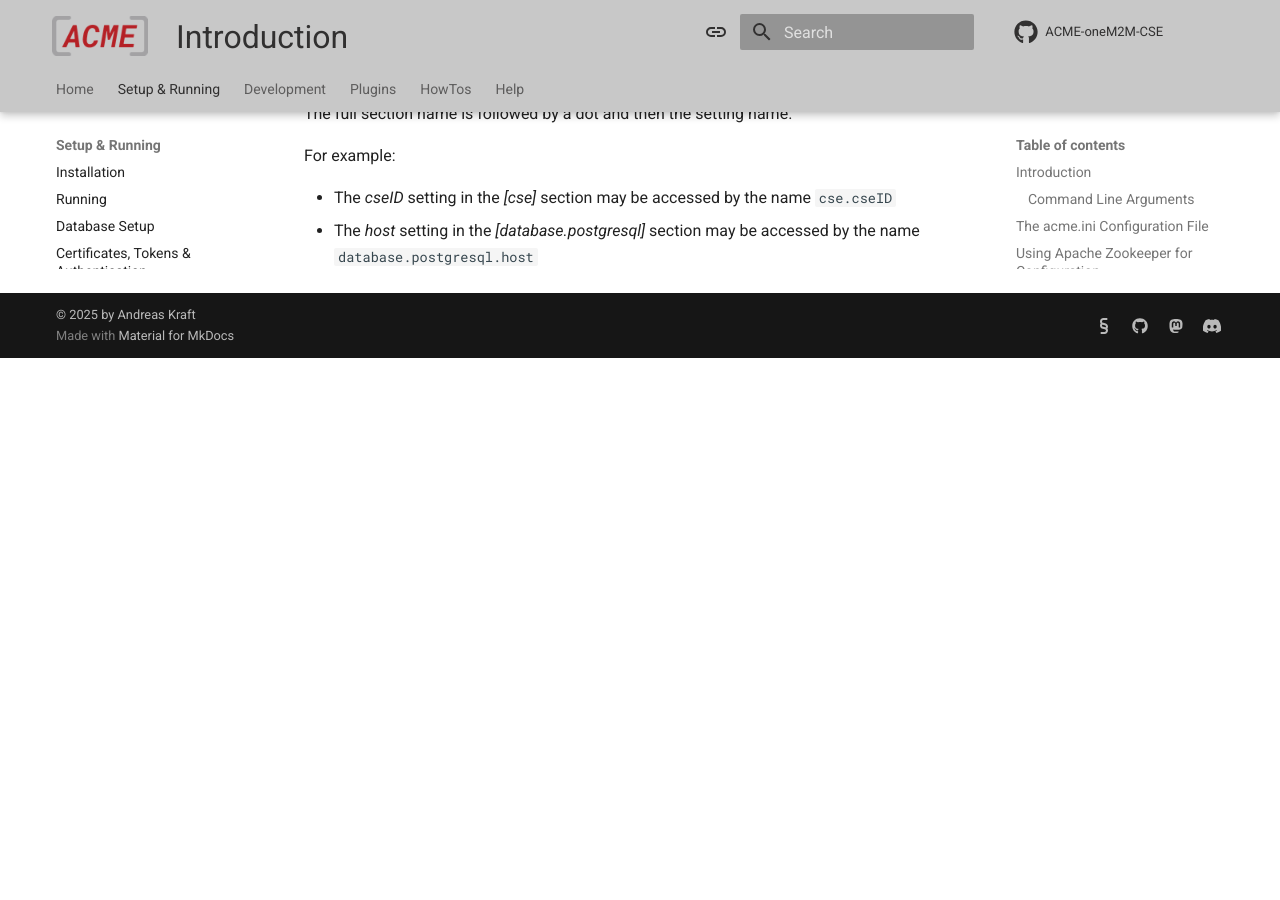
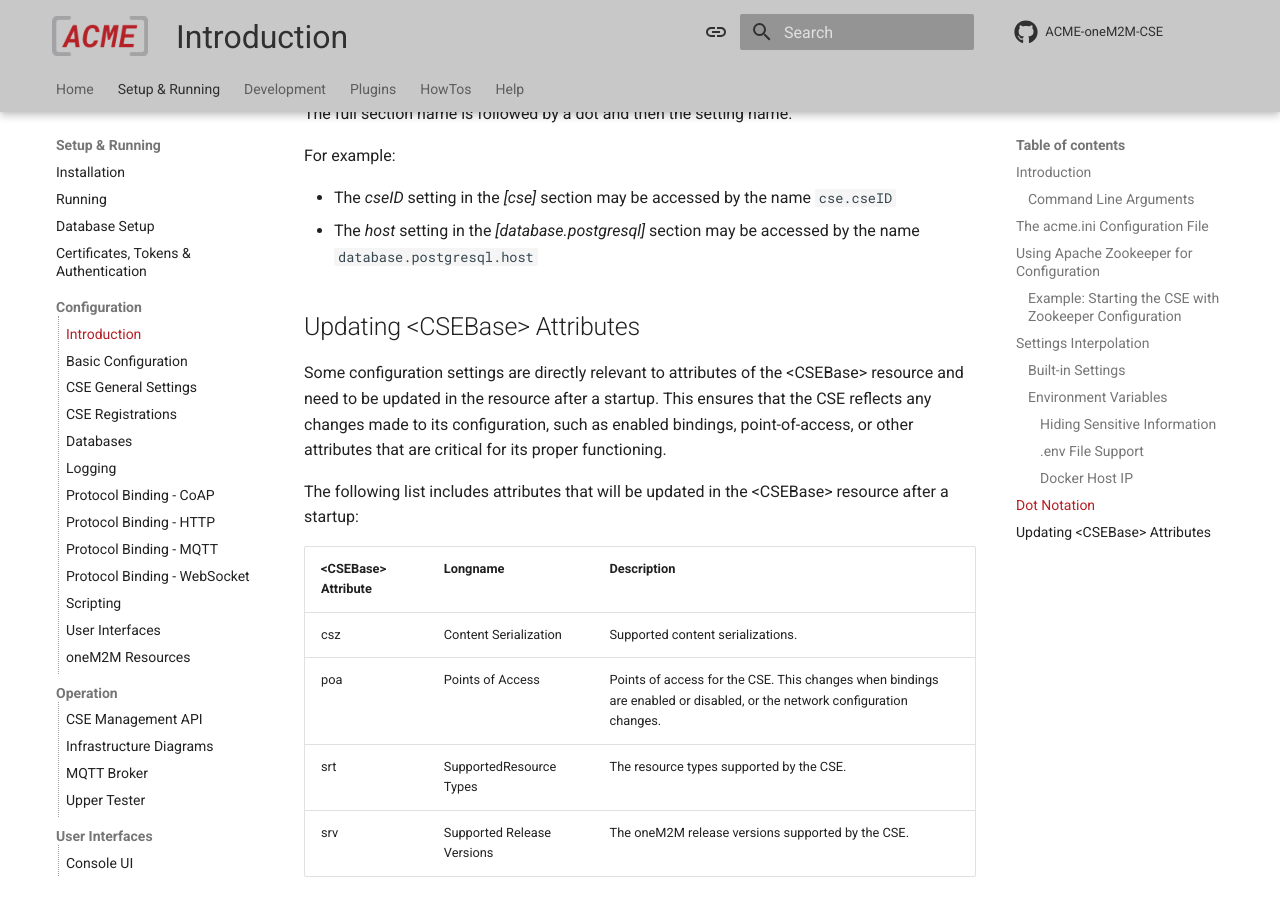
Before and after one commit to ankraft/ACME-oneM2M-CSE-mkdocs, an MkDocs documentation site: the page built from docs/setup/Configuration-introduction.md, in a window 1280 px wide and 900 px high, scrolled down 8091 px. Built offline with MkDocs 1.6.1 and Material for MkDocs 9.7.7, drawn with Linux system fonts in a browser that asks for light colours; comment, search, counter and statistics services are not loaded; before the commit the page ends 8449 px from its top, so only the background shows below that.

Commit message:
Documentation for updating CSEBase attributes

```diff
--- a/docs/setup/Configuration-introduction.md
+++ b/docs/setup/Configuration-introduction.md
@@ -184,3 +184,19 @@ For example:
 
 - The *cseID* setting in the *[cse]* section may be accessed by the name `cse.cseID`
 - The *host* setting in the *[database.postgresql]* section may be accessed by the name `database.postgresql.host`
+
+
+## Updating &lt;CSEBase> Attributes
+
+Some configuration settings are directly relevant to attributes of the &lt;CSEBase> resource and need to be updated in the resource after a startup.
+This ensures that the CSE reflects any changes made to its configuration, such as enabled bindings, point-of-access, or other attributes that are critical for its proper functioning.
+
+The following list includes attributes that will be updated in the &lt;CSEBase> resource after a startup:
+
+
+| &lt;CSEBase> Attribute | Longname                   | Description                                                                                                             |
+|------------------------|----------------------------|-------------------------------------------------------------------------------------------------------------------------|
+| csz                    | Content Serialization      | Supported content serializations.                                                                                       |
+| poa                    | Points of Access           | Points of access for the CSE. This changes when bindings are enabled or disabled, or the network configuration changes. |
+| srt                    | SupportedResource Types    | The resource types supported by the CSE.                                                                                |
+| srv                    | Supported Release Versions | The oneM2M release versions supported by the CSE.                                                                       |
```
